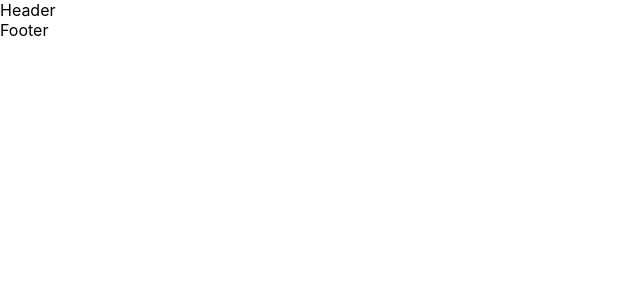
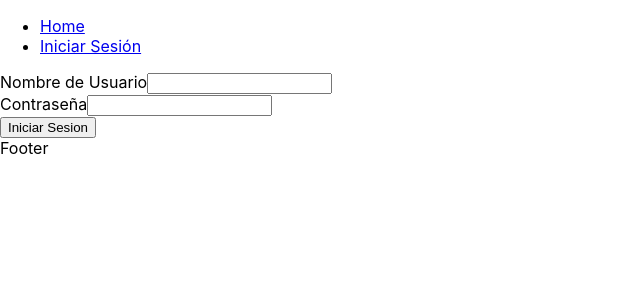
Before and after one commit to joaquingutierrez/gestor-de-vacaciones-front, a React (Create React App) app: page /login in a window 1280 px wide. Before the commit this address had no page. Shown: the top 300 px of the page, without its empty margins (0-640 px from the left). Built offline with nearby package versions, Linux system fonts and the light colour scheme.

Commit message:
Feature: Manejo de sesion

```diff
--- a/src/App.js
+++ b/src/App.js
@@ -2,16 +2,22 @@ import { BrowserRouter, Routes, Route } from "react-router-dom"
 
 import './App.css';
 import { Footer, Header, Home } from './componentsContainer';
+import Login from "./componentsContainer/Login";
+import UserProvider from "./context/UserContext";
+import LogoutContainer from "./componentsContainer/LogoutContainer";
 
 function App() {
   return (
     <BrowserRouter>
-      <Header />
-      <Routes>
-        <Route path="/" element={<Home />} />
-      </Routes>
-      <Footer />
-
+      <UserProvider>
+        <Header />
+        <Routes>
+          <Route path="/" element={<Home />} />
+          <Route path="/login" element={<Login />} />
+          <Route path="/logout" element={<LogoutContainer />} />
+        </Routes>
+        <Footer />
+      </UserProvider>
     </BrowserRouter>
   );
 }
--- a/src/componentsContainer/Header/index.jsx
+++ b/src/componentsContainer/Header/index.jsx
@@ -1,10 +1,24 @@
+import { NavLink } from "react-router-dom"
 import "./style.css"
+import { useContext } from "react"
+import { UserContext } from "../../context/UserContext"
 
 const Header = () => {
 
+    const { user } = useContext(UserContext)
+
     return (
         <header>
-            Header
+            {user.name && <h3>¡Hola, {user.name}!</h3>}
+            <ul>
+                <li><NavLink to="/">Home</NavLink></li>
+                {
+                    user.name ?
+                        <li><NavLink to="/logout">Cerrar Sesión</NavLink></li>
+                        :
+                        <li><NavLink to="/login">Iniciar Sesión</NavLink></li>
+                }
+            </ul>
         </header>
     )
 }
--- /dev/null
+++ b/src/componentsContainer/Login/index.jsx
@@ -0,0 +1,87 @@
+import { useContext, useEffect, useState } from "react";
+
+import "./style.css"
+import { UserContext } from "../../context/UserContext";
+import { useNavigate } from "react-router-dom";
+
+const Login = () => {
+
+    const { user, openSession } = useContext(UserContext)
+    const navigate = useNavigate();
+
+    useEffect(() => {
+        if (user.name) {
+            navigate('/');
+        }
+    }, [user, navigate]);
+
+    const [formData, setFormData] = useState({
+        email: '',
+        password: ''
+    });
+
+    const handleChange = (e) => {
+        const { name, value } = e.target;
+        setFormData(prevState => ({
+            ...prevState,
+            [name]: value
+        }));
+    };
+
+    const handleSubmit = async (e) => {
+        e.preventDefault();
+
+        const { email, password } = formData;
+
+        try {
+            const response = await fetch('http://localhost:8080/login', {
+                method: 'POST',
+                headers: {
+                    'Content-Type': 'application/json'
+                },
+                body: JSON.stringify({ email, password }),
+                credentials: 'include'
+            });
+
+            if (!response.ok) {
+                throw new Error('Error al iniciar sesión');
+            }
+
+            const data = await response.json();
+            openSession(data.user)
+
+        } catch (error) {
+            console.error('Error de inicio de sesión:', error.message);
+        }
+    };
+
+    return (
+        <main>
+            <form>
+                <div>
+                    <label htmlFor="user">Nombre de Usuario</label>
+                    <input
+                        type="email"
+                        name="email"
+                        id="user"
+                        value={formData.email}
+                        onChange={handleChange}
+                    />
+                </div>
+                <div>
+                    <label htmlFor="password">Contraseña</label>
+                    <input
+                        type="password"
+                        name="password"
+                        id="password"
+                        value={formData.password}
+                        onChange={handleChange}
+                    />
+                </div>
+                <button onClick={handleSubmit} type="submit">Iniciar Sesion</button>
+            </form>
+        </main>
+    )
+}
+
+export default Login
--- /dev/null
+++ b/src/componentsContainer/LogoutContainer/index.jsx
@@ -0,0 +1,43 @@
+import { useContext, useEffect } from "react";
+import { UserContext } from "../../context/UserContext";
+import { useNavigate } from "react-router-dom";
+
+const LogoutContainer = () => {
+    const { user, closeSession } = useContext(UserContext)
+    const navigate = useNavigate();
+
+    useEffect(() => {
+        if (!user.name) {
+            navigate('/');
+        }
+    }, [user, navigate]);
+
+    const logout = async () => {
+        try {
+            const response = await fetch("http://localhost:8080/logout", {
+                method: 'POST',
+                credentials: 'include'
+            })
+            if (response.ok) {
+                console.log(response)
+                closeSession()
+                navigate('/login');
+            } else {
+                console.error('Error during logout');
+            }
+        } catch (err) {
+            console.log(err)
+        }
+    }
+
+    useEffect(() => {
+        logout()
+    }, [])
+
+    return (
+        <h2>Sesión cerrada</h2>
+    )
+
+}
+
+export default LogoutContainer
--- /dev/null
+++ b/src/context/UserContext/index.jsx
@@ -0,0 +1,37 @@
+import { createContext, useState, useEffect } from "react";
+
+export const UserContext = createContext()
+
+const UserProvider = ({ children }) => {
+    const [user, setUser] = useState({
+        name: "",
+        rol: ""
+    })
+
+    const openSession = (data) => {
+        setUser({
+            name: data.userName,
+            rol: data.rol
+    })
+    }
+
+    const closeSession = () => {
+        setUser({
+            uid: '',
+            name: '',
+            email: '',
+            profilePic: '',
+            wishList: [],
+            buys: []
+        })
+    }
+
+
+    return (
+        <UserContext.Provider value={{ user, openSession, closeSession }}>
+            {children}
+        </UserContext.Provider>
+    )
+}
+
+export default UserProvider
```
Also changed, not shown: src/componentsContainer/Login/style.css (added).
